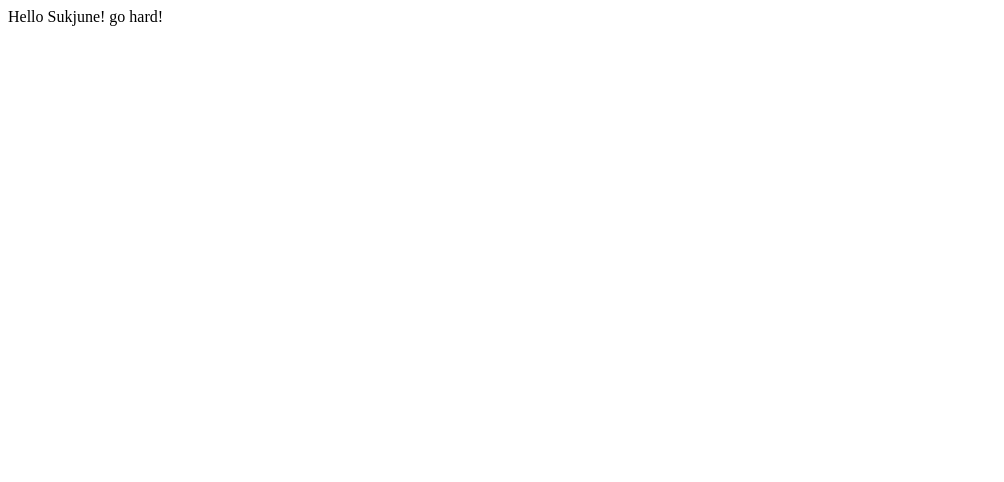
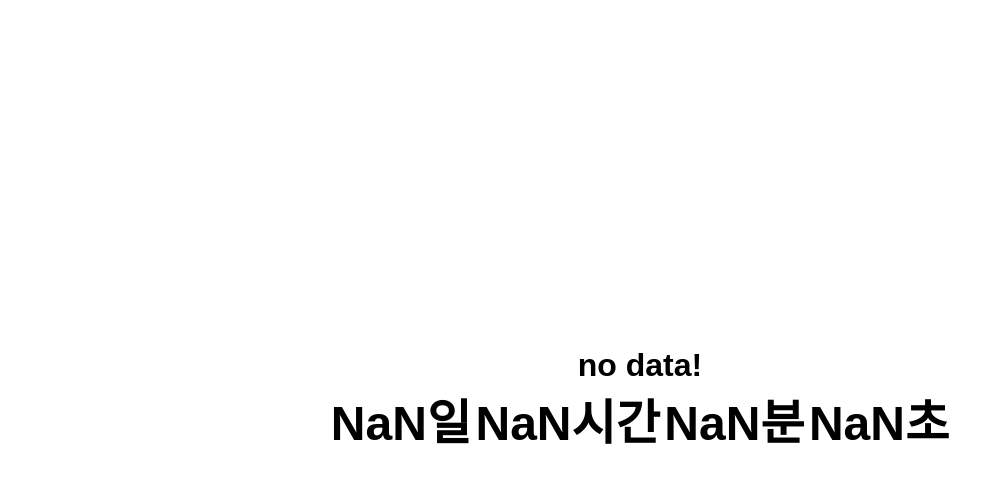
Before and after one commit to choisukjune/notion_widget_daycount, a plain HTML site: page index.html in a window 1280 px wide. Shown: the whole page, without its empty margins (0-1004 px from the left). Drawn offline with Linux system fonts and the light colour scheme.

Commit message:
Update index.html

```diff
--- a/index.html
+++ b/index.html
@@ -1,2 +1,91 @@
-Hello Sukjune!
-go hard!
+<!DOCTYPE html>
+<html lang="en">
+<head>
+    <meta charset="UTF-8">
+    <!-- 1990년 이후 이 페이지의 캐시를 만료시킴. -->
+    <meta http-equiv="Expires" content="Mon, 06 Jan 1990 00:00:01 GMT" />
+    <!-- 캐시를 바로 만료시킴. -->
+    <meta http-equiv="Expires" content="-1" />
+    <!-- 페이지 로드시마다 페이지를 캐싱하지 않음. (HTTP 1.0) -->
+    <meta http-equiv="Pragma" content="no-cache" />
+    <!-- 페이지 로드시마다 페이지를 캐싱하지 않음. (HTTP 1.1) -->
+    <meta http-equiv="Cache-Control" content="no-cache" />
+    <meta name="viewport" content="width=device-width, initial-scale=1.0">
+    <title>Document</title>
+    <style>
+        html,
+        body {
+          width: 100%;
+          height: 100%;
+          display: flex;
+          justify-content: center;
+          align-items: center;
+          @import url(http://fonts.googleapis.com/earlyaccess/notosanskr.css);
+          font-family: 'Noto Sans KR', sans-serif;
+        }
+        .countdown.numbers {
+          font-size:  3em;
+          font-weight: bold;
+		  text-align: center;
+		}
+        .countdown.title{
+          font-size: 2em;
+          font-weight: bold;
+		  text-align: center;
+        }
+        .centered {
+
+        }
+    </style>
+</head>
+<body>
+    <div id="content" class="centered"></div>
+</body>
+<script>
+var pad = function(n, width){
+	n = n + '';
+	return n.length >= width ? n : new Array(width - n.length + 1).join('0') + n;
+}
+var countdown = function(){
+
+	var a = decodeURI( window.location.search );
+	var _d = Object.fromEntries(new URLSearchParams(location.search));
+
+	if( !_d.dt ) _d.dt = "no data!";
+	if( !_d.t) _d.t = "no data!";
+
+    var year = new Date().getFullYear();
+    var myDate = new Date( _d.dt +" 00:00:00");
+    console.log(myDate);
+
+	// get today's date
+	var today = new Date().getTime();
+
+	// get the difference
+	var diff = myDate - today;
+
+	// math
+	var d = Math.floor(diff / (1000 * 60 * 60 * 24));
+	var h = Math.floor((diff % (1000 * 60 * 60 * 24)) / (1000 * 60 * 60));
+	var m = Math.floor((diff % (1000 * 60 * 60)) / (1000 * 60));
+	var s = Math.floor((diff % (1000 * 60)) / 1000);
+
+
+	var r = `
+	<div id="subject" class="countdown title">${_d.t}</div>
+      <div>
+        <span id="days" class="countdown numbers">${pad(d,2)}일</span>
+        <span id="hours" class="countdown numbers">${pad(h,2)}시간</span>
+        <span id="minutes" class="countdown numbers">${pad(m,2)}분</span>
+        <span id="seconds" class="countdown numbers">${pad(s,2)}초</span>
+      </div>
+	`;
+
+	var _tDom = window.document.getElementById("content")
+		_tDom.innerHTML=r;
+
+	//return;
+}
+var timer = setInterval(function(){countdown();}, 1)
+</script>
+</html>
```
